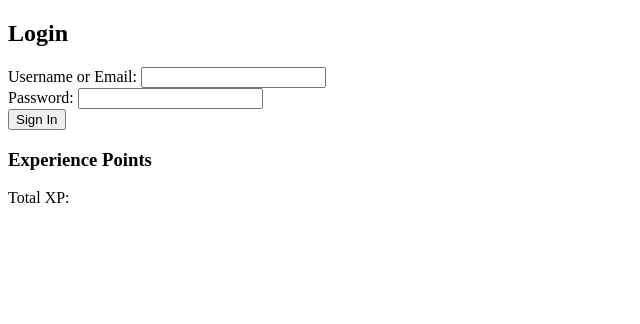
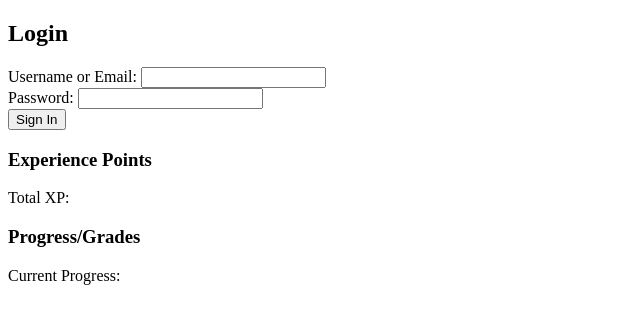
Before and after one commit to MauriceOmbewa/GraphQL, a plain HTML site: page index.html in a window 1280 px wide. Shown: the whole page, without its empty margins (0-640 px from the left). Drawn offline with Linux system fonts and the light colour scheme.

Commit message:
chore: Add progress/grades section to index.html

```diff
--- a/index.html
+++ b/index.html
@@ -37,5 +37,10 @@
         <p>Total XP: <span id="total-xp"></span></p>
     </div>
 
+    <div class="section" id="progress-section">
+        <h3>Progress/Grades</h3>
+        <p>Current Progress: <span id="current-progress"></span></p>
+    </div>
+
 </body>
 </html>
```
